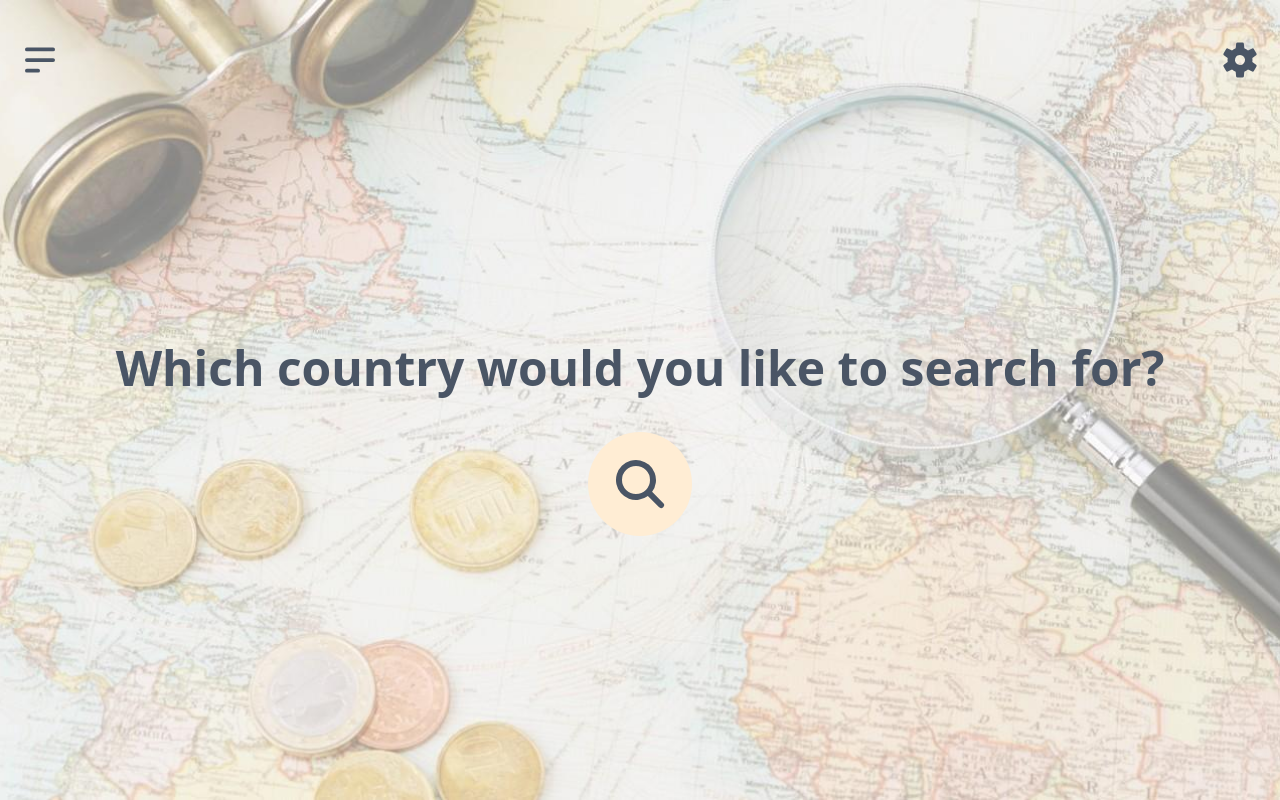
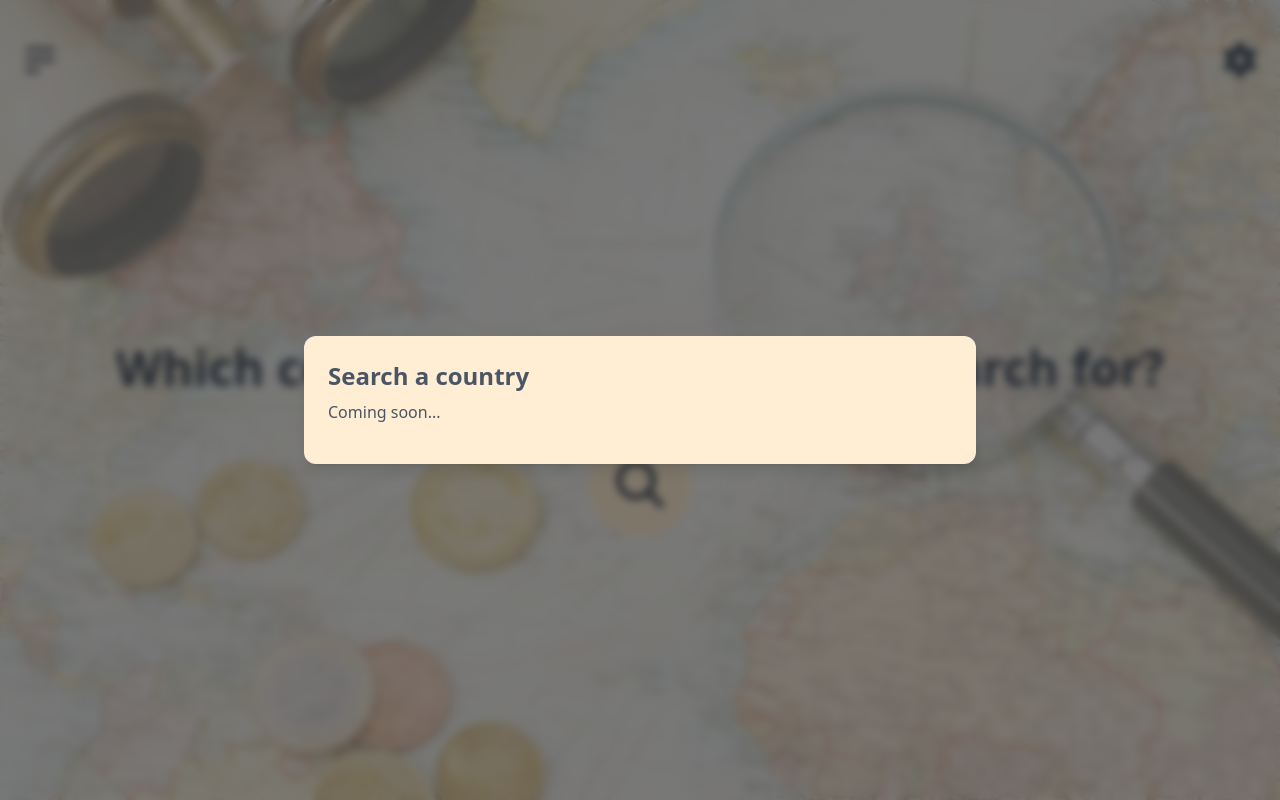
Before and after one commit to mcplux/atlas-vue, a Vue app: page /countries in a window 1280 px wide. Built offline with nearby package versions, Linux system fonts and the light colour scheme; no server answers; the HTML template or start-up script is replaced by a standard one.

Commit message:
Add SearchModal

```diff
--- a/src/App.vue
+++ b/src/App.vue
@@ -2,8 +2,10 @@
 import { ref } from 'vue'
 import { Bars3BottomLeftIcon, Cog6ToothIcon, MagnifyingGlassIcon } from '@heroicons/vue/16/solid'
 import CountriesList from './components/CountriesList.vue'
+import SearchModal from './components/SearchModal.vue'
 
 const isSidebarOpen = ref(false)
+const searchModelRef = ref<InstanceType<typeof SearchModal> | null>(null)
 
 const closeSidebar = () => {
   isSidebarOpen.value = false
@@ -25,6 +27,7 @@ const toggleSidebar = () => {
       <div class="w-full border-b py-5 px-10 flex justify-center items-end">
         <button
           class="flex justify-between border rounded w-full p-2 cursor-pointer hover:bg-orange-200 transition-colors"
+          @click="searchModelRef?.openModal"
         >
           Filter
           <MagnifyingGlassIcon class="size-6" />
@@ -65,5 +68,7 @@ const toggleSidebar = () => {
         </main>
       </div>
     </div>
+
+    <SearchModal ref="searchModelRef" />
   </div>
 </template>
--- /dev/null
+++ b/src/components/SearchModal.vue
@@ -0,0 +1,30 @@
+<script setup lang="ts">
+import { ref } from 'vue'
+
+const modalOpen = ref(true)
+
+const closeModal = () => {
+  modalOpen.value = false
+}
+
+const openModal = () => {
+  modalOpen.value = true
+}
+
+defineExpose({
+  openModal,
+})
+</script>
+
+<template>
+  <div
+    v-if="modalOpen"
+    @click="closeModal"
+    class="fixed inset-0 bg-black/50 flex items-center justify-center z-30 backdrop-blur-xs"
+  >
+    <div @click.stop class="bg-orange-100 rounded-xl shadow-lg w-full max-w-2xl p-6 mx-5 relative">
+      <h2 class="text-2xl font-semibold mb-2">Search a country</h2>
+      <p class="text-gray-600 mb-4">Coming soon...</p>
+    </div>
+  </div>
+</template>
```
